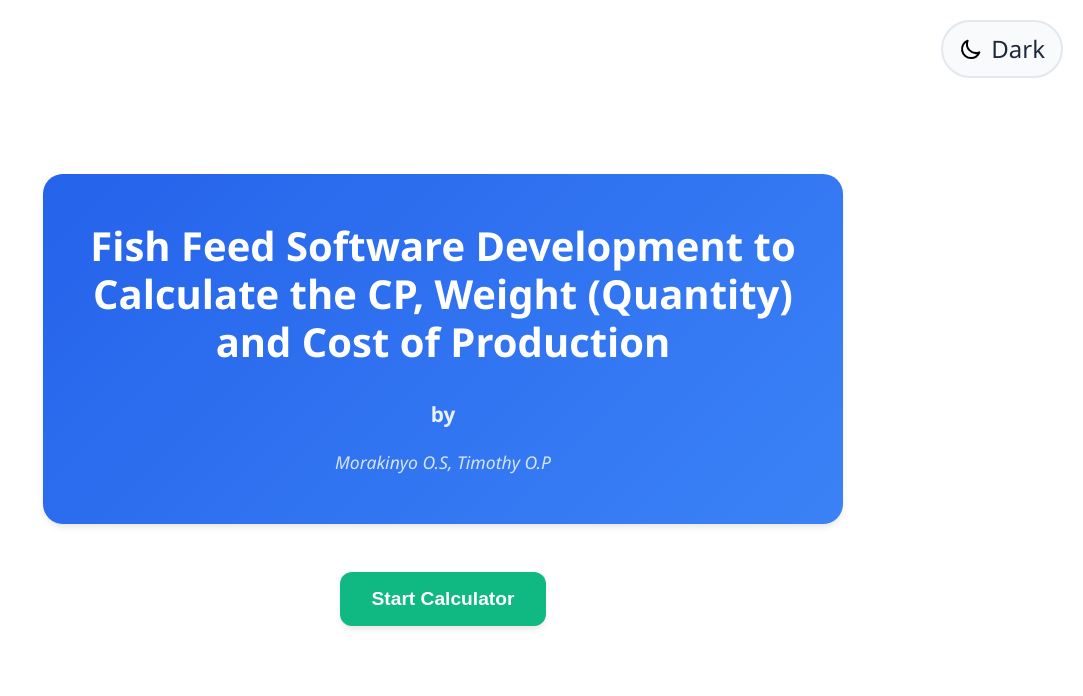
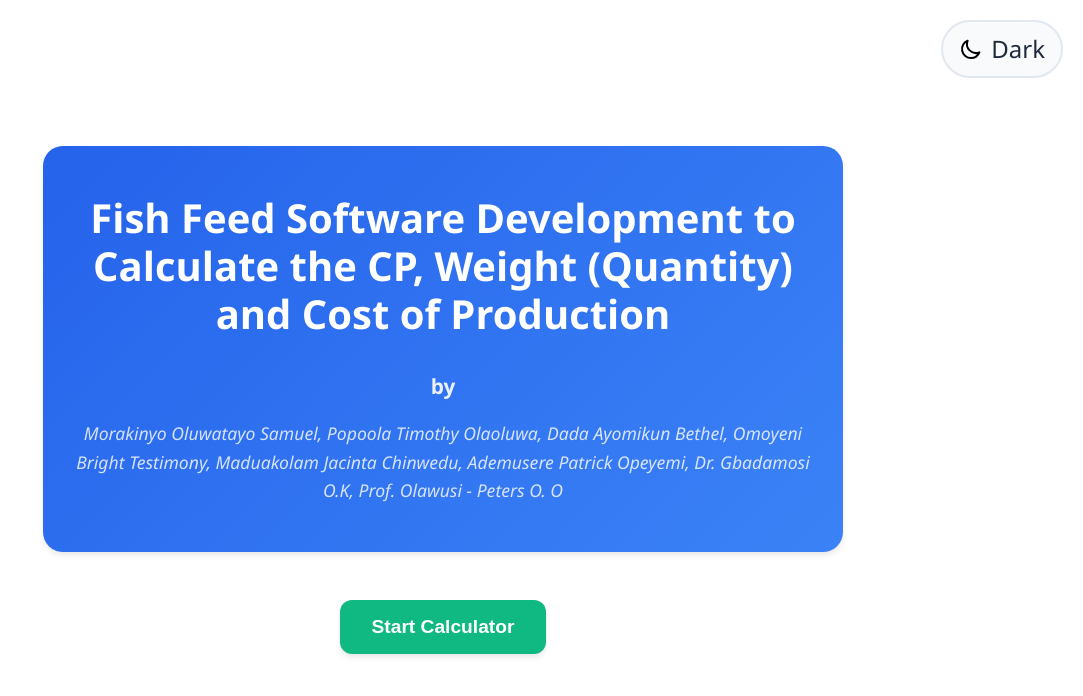
Before and after one commit to winsznx/fish-feed-calculator-ent302-2025, a website: page index.html in a window 1280 px wide. Shown: the whole page, without its empty margins (197-1280 px from the left). Drawn offline with Linux system fonts and the light colour scheme.

Commit message:
Add landing page with contributors and revamp UI

```diff
--- a/index.html
+++ b/index.html
@@ -580,7 +580,7 @@
         <div class="landing-header">
             <h1 class="landing-title">Fish Feed Software Development to Calculate the CP, Weight (Quantity) and Cost of Production</h1>
             <div class="contributors">by</div>
-            <div class="contributors-names">Morakinyo O.S, Timothy O.P</div>
+            <div class="contributors-names">Morakinyo Oluwatayo Samuel, Popoola Timothy Olaoluwa, Dada Ayomikun Bethel, Omoyeni Bright Testimony, Maduakolam Jacinta Chinwedu, Ademusere Patrick Opeyemi, Dr. Gbadamosi O.K, Prof. Olawusi - Peters O. O</div>
         </div>
         <button class="start-button" onclick="startCalculator()">Start Calculator</button>
     </div>
```
